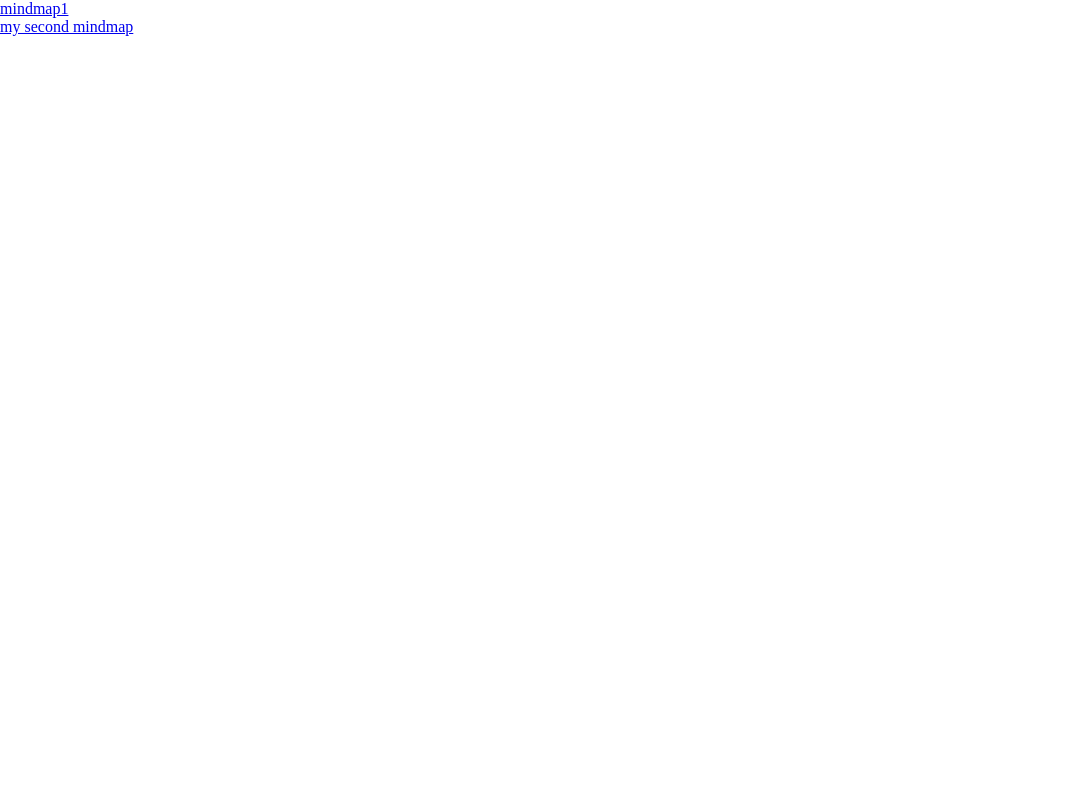
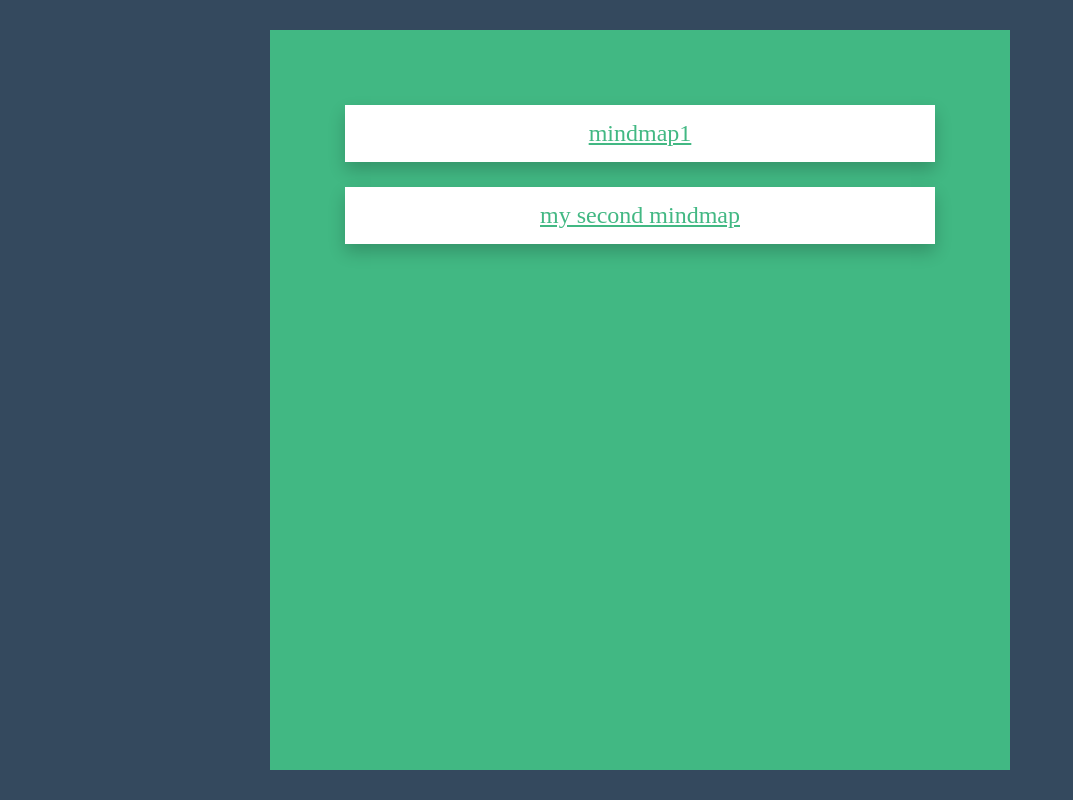
Before and after one commit to derikvanschaik/vue-mimi, a Vue app: page / in a window 1280 px wide. Shown: the whole page, without its empty margins (0-1073 px from the left). Built offline with nearby package versions, Linux system fonts and the light colour scheme.

Commit message:
styling main page

```diff
--- a/src/App.vue
+++ b/src/App.vue
@@ -6,11 +6,15 @@
       :handleClose="()=> setIdx(null)"
       :updateTextboxesHandler="updateTextboxes"
       :updateLinesHandler="updateLines"/>
-    <ul v-else>
-      <li v-for="mindmap, i in mindmaps" :key="i" @click="setIdx(i)">
-        <a href="#">{{ mindmap.title}}</a>
-      </li>
-    </ul>
+    <div v-else class="container">
+      <ul>
+        <li v-for="mindmap, i in mindmaps" :key="i" @click="setIdx(i)">
+          <a href="#">{{ mindmap.title}}</a>
+        </li>
+      </ul>
+    </div>
+
+
 </template>
 
 <script>
@@ -61,3 +65,31 @@ export default {
   }
 }
 </script>
+
+<style scoped>
+.container{
+  background-color: #34495E;
+  height: 100vh;
+  display: flex;
+}
+ul {
+  list-style: none;
+  margin: auto;
+  height: 80%;
+  width: 50%;
+  background-color: #41B883;
+  padding: 50px 50px;
+  text-align: center;
+}
+li{
+  background-color: white;
+  box-shadow: 0 8px 16px 0 rgba(0,0,0,0.2);
+  padding: 15px 20px;
+  margin: 25px 25px;
+}
+a{
+  color: #42b883;
+  font-size: x-large;
+}
+
+</style>
```
